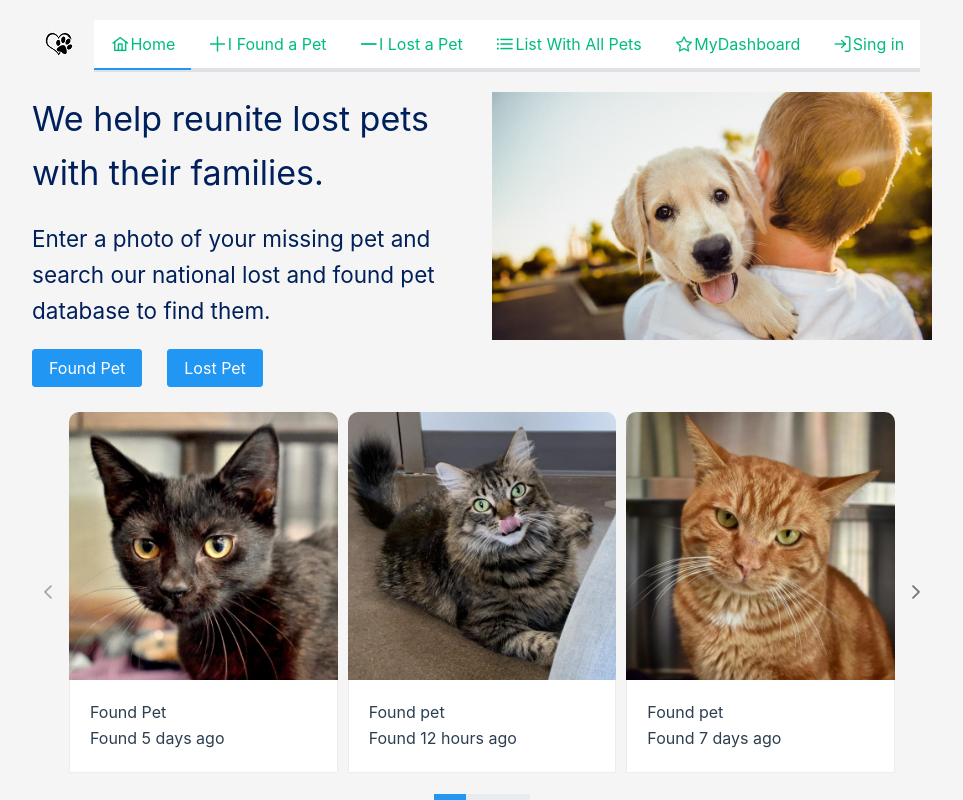
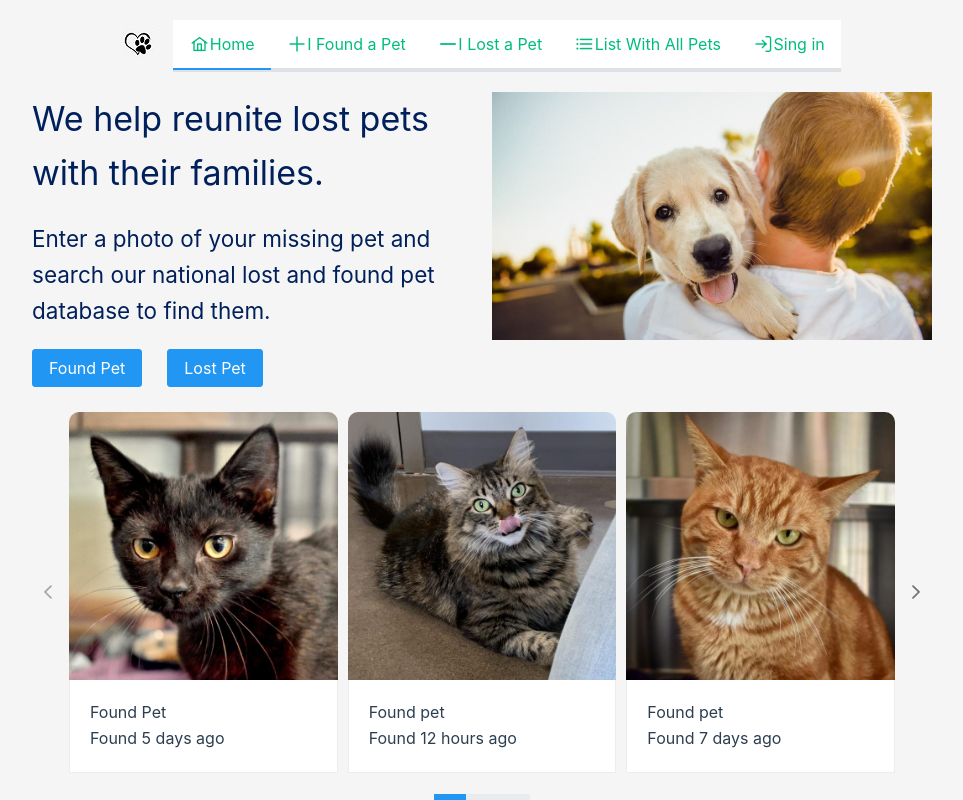
Before and after one commit to olsy-solvve/solvve_course_js_4, a Vue app: page / in a window 1280 px wide. Shown: the top 800 px of the page, without its empty margins (158-1121 px from the left). Built offline with nearby package versions, Linux system fonts and the light colour scheme.

Commit message:
Add vuex for check is user auth in navigation bar

```diff
--- a/package.json
+++ b/package.json
@@ -15,6 +15,7 @@
     "vee-validate": "^4.6.6",
     "vue": "^3.2.37",
     "vue-router": "^4.1.3",
+    "vuex": "^4.0.2",
     "yup": "^0.32.11"
   },
   "devDependencies": {
--- a/src/components/ComponentHeader.vue
+++ b/src/components/ComponentHeader.vue
@@ -5,7 +5,14 @@ export default {
   data() {
     return {
       main_logo: images.main_logo,
-      items: [
+    };
+  },
+  computed: {
+    isAuthUser() {
+      return this.$store.getters["user/isAuthUser"];
+    },
+    menuItems() {
+      return [
         { label: "Home", icon: "pi pi-fw pi-home", to: "/" },
         { label: "I Found a Pet", icon: "pi pi-fw pi-plus", to: "/found" },
         { label: "I Lost a Pet", icon: "pi pi-fw pi-minus", to: "/lostPet" },
@@ -14,10 +21,20 @@ export default {
           icon: "pi pi-fw pi-list",
           to: "listPage",
         },
-        { label: "MyDashboard", icon: "pi pi-fw pi-star", to: "/myDashboard" },
-        { label: "Sing in", icon: "pi pi-fw pi-sign-in", to: "/Register" },
-      ],
-    };
+        {
+          label: "MyDashboard",
+          icon: "pi pi-fw pi-star",
+          to: "/myDashboard",
+          visible: this.isAuthUser,
+        },
+        {
+          label: "Sing in",
+          icon: "pi pi-fw pi-sign-in",
+          to: "/Register",
+          visible: !this.isAuthUser,
+        },
+      ];
+    },
   },
 };
 </script>
@@ -30,7 +47,7 @@ export default {
       </div>
       <div class="main-menu">
         <nav>
-          <MyMenu :model="items"> </MyMenu>
+          <MyMenu :model="menuItems"> </MyMenu>
         </nav>
       </div>
     </div>
--- a/src/main.js
+++ b/src/main.js
@@ -11,4 +11,7 @@ prime(app);
 import router from "./plugins/router.js";
 app.use(router);
 
+import store from "./store/index.js";
+app.use(store);
+
 app.mount("#app");
--- a/src/plugins/router.js
+++ b/src/plugins/router.js
@@ -74,6 +74,7 @@ const routes = [
     path: "/register",
     name: "RegisterForm",
     component: RegisterForm,
+    beforeEnter: [isAuth],
   },
 ];
 
--- /dev/null
+++ b/src/store/index.js
@@ -0,0 +1,10 @@
+import { createStore } from "vuex";
+import userStore from "./user.js";
+
+const store = createStore({
+  modules: {
+    user: userStore,
+  },
+});
+
+export default store;
--- /dev/null
+++ b/src/store/user.js
@@ -0,0 +1,15 @@
+const userStore = {
+  namespaced: true,
+  state() {
+    return {
+      isAuth: localStorage.getItem("token") || false,
+    };
+  },
+  getters: {
+    isAuthUser(state) {
+      return !!state.isAuth;
+    },
+  },
+};
+
+export default userStore;
```
Also changed, not shown: 1 other file (tests, documents, lock files or other folders).
